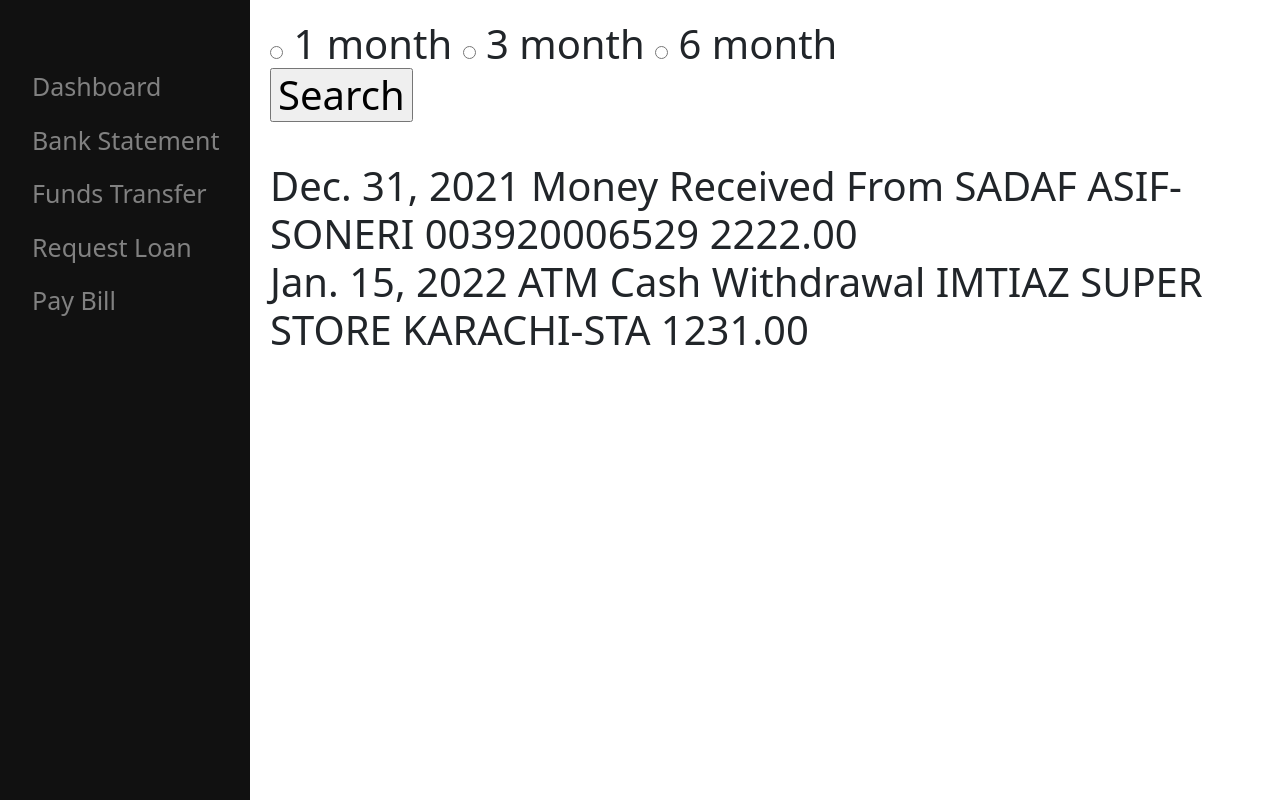
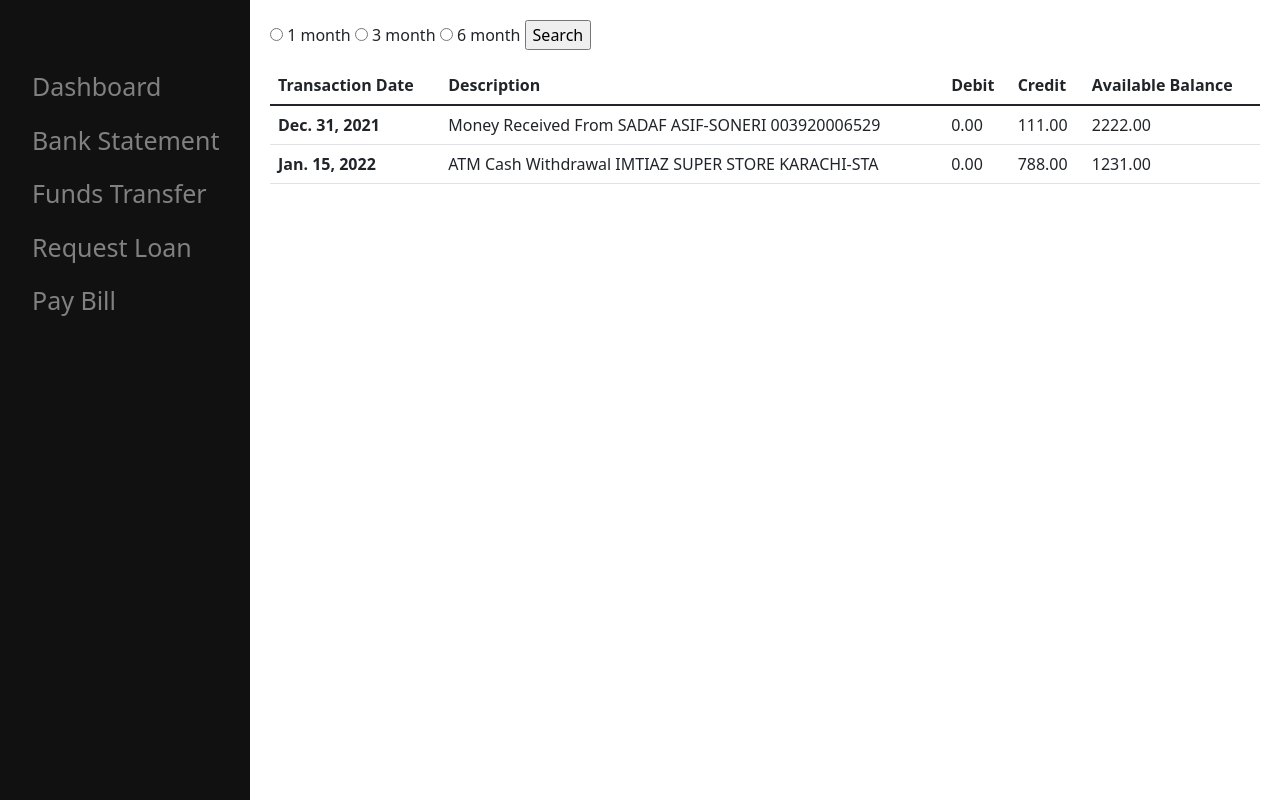
Before and after one commit to abeeralikhan/banking-sytem, a Django app: template src/bankingSystem/bankStatement/templates/bankStatement/index.html in a window 1280 px wide. Run offline with Django 3.2, Linux system fonts and the light colour scheme; the template is opened without the code that fills it: values that come from a table or form of the project are taken from there, others are empty; data comes from the database, SQL or seed files in the repository; some libraries are stand-ins or nearby versions.

Commit message:
apply bootstrap table on transactions in bankStatement App

```diff
--- a/src/bankingSystem/bankStatement/templates/bankStatement/index.html
+++ b/src/bankingSystem/bankStatement/templates/bankStatement/index.html
@@ -6,23 +6,41 @@
     <form method="POST" action="">
         {% csrf_token %}
         <div>
-            <input type="radio" name="radio_month" value="1" id="one_month">
+            <input type="radio" name="radio_month" value="1">
             <label for="1">1 month</label>
-            <input type="radio" name="radio_month" value="3" id="three_months">
+            <input type="radio" name="radio_month" value="3">
             <label for="3">3 month</label>
-            <input type="radio" name="radio_month" value="6" id="six_months">
+            <input type="radio" name="radio_month" value="6">
             <label for="6">6 month</label>
+            <input type="submit" value="Search">
         </div>
-        <input type="submit" value="Search">
+
     </form>
 </div>
 
 {% if transactions %}
+<table class="table table-hover">
+    <thead>
+      <tr>
+        <th scope="col">Transaction Date</th>
+        <th scope="col">Description</th>
+        <th scope="col">Debit</th>
+        <th scope="col">Credit</th>
+        <th scope="col">Available Balance</th>
+      </tr>
+    </thead>
+    <tbody>
     {% for transaction in transactions %}
-        <span>{{ transaction.tr_date }}</span>
-        <span>{{ transaction.description }}</span>
-        <span>{{ transaction.available_balance }}</span><br>
+        <tr>
+        <th scope="row">{{ transaction.tr_date }}</th>
+        <td>{{ transaction.description }}</td>
+        <td>{{ transaction.debit }}</td>
+        <td>{{ transaction.credit }}</td>
+        <td>{{ transaction.available_balance }}</td>
+        </tr>
     {% endfor %}
+    </tbody>
+</table>
 {% else %}
     <h1>No transactions for given time period.</h1>
 {% endif %}
--- a/src/bankingSystem/templates/base.html
+++ b/src/bankingSystem/templates/base.html
@@ -71,10 +71,8 @@
 
   <!-- Add all page content inside this div if you want the side nav to push page content to the right (not used if you only want the sidenav to sit on top of the page -->
   <div id="main">
-      <h1>
-          {% block content %}
-          {% endblock content %}
-      </h1>
+    {% block content %}
+    {% endblock content %}
   </div>
 
   <script>
```
